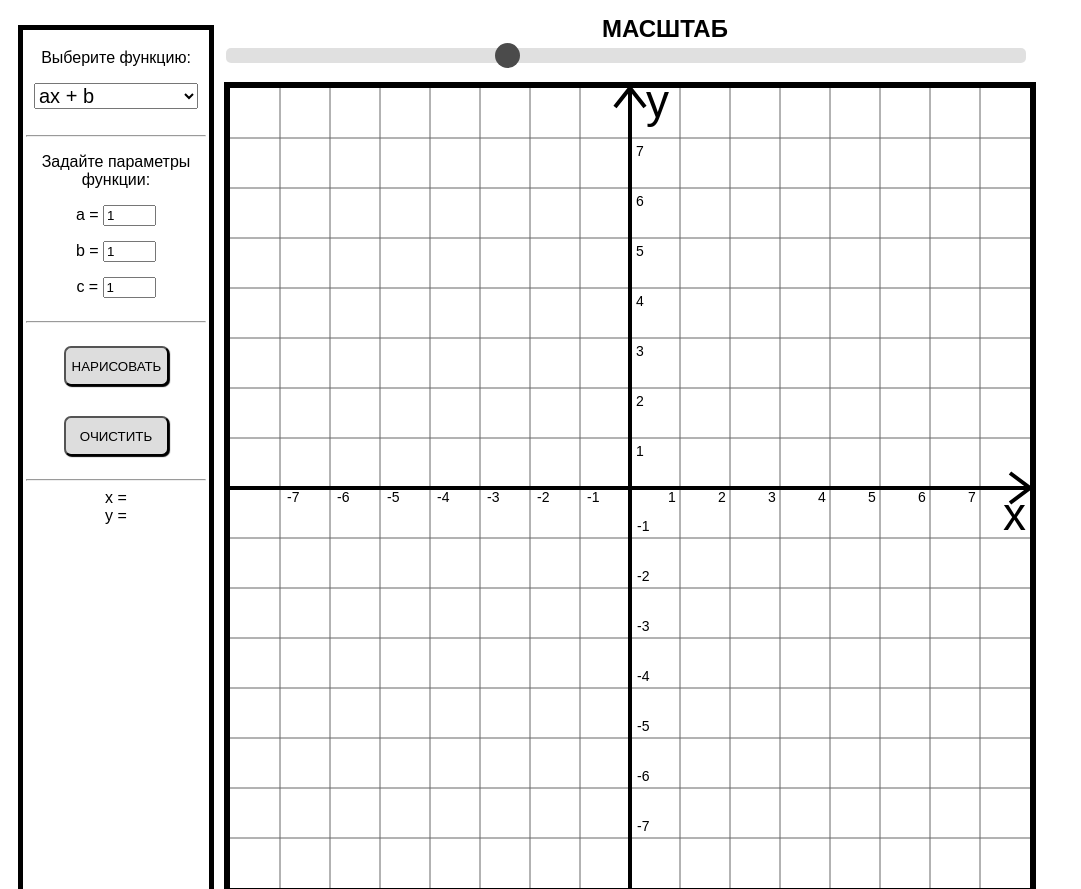
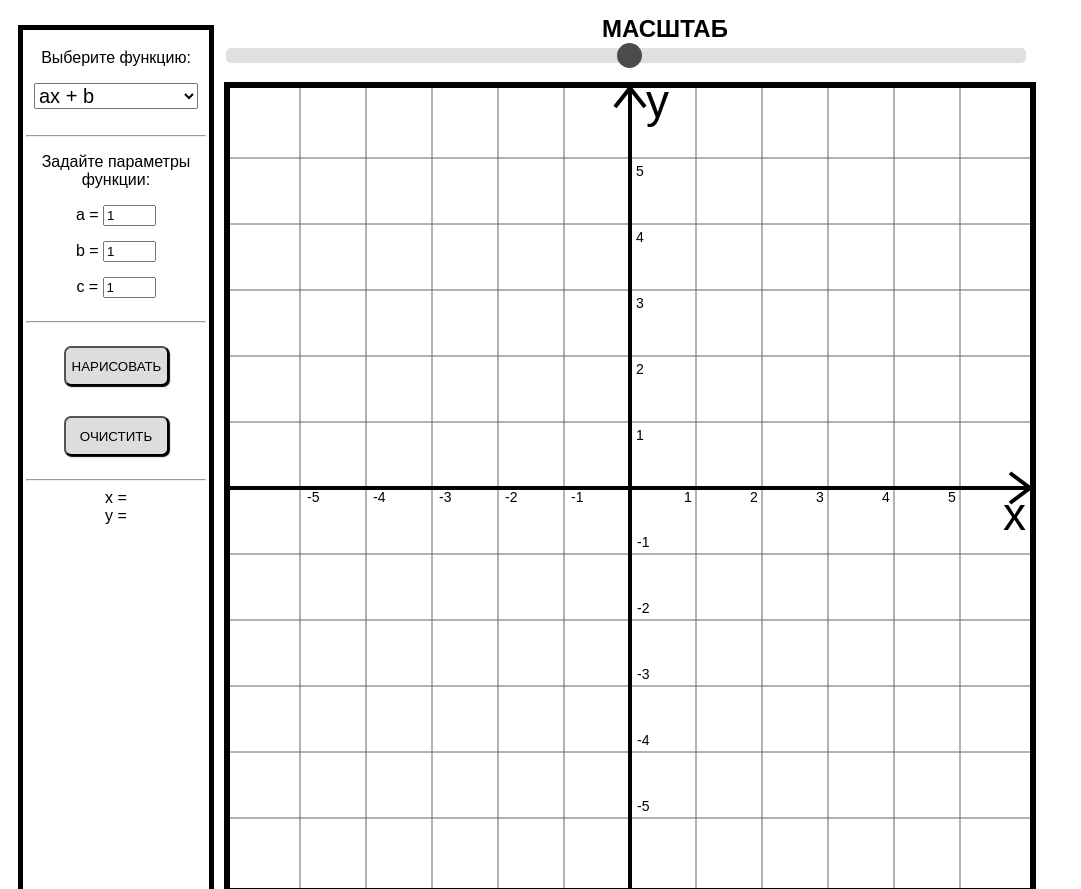
Before and after one commit to jigali1/jigali1-graphs, a plain HTML site: page index.html in a window 1280 px wide. Shown: the top 889 px of the page, without its empty margins (0-1081 px from the left). Drawn offline with Linux system fonts and the light colour scheme.

Commit message:
Add files via upload

```diff
--- a/index.html
+++ b/index.html
@@ -38,7 +38,7 @@
 		<div>
 			<div class="range">
 				<p>МАСШТАБ</p>
-				<input id ="range" type="range" min="15" max="116" step="1" value="50">
+				<input id ="range" type="range" min="15" max="116" step="1" value="50%">
 			</div>
 				<canvas id="canvas" width="800" height="800" style="border: 6px solid black"></canvas>
 		</div>
```
